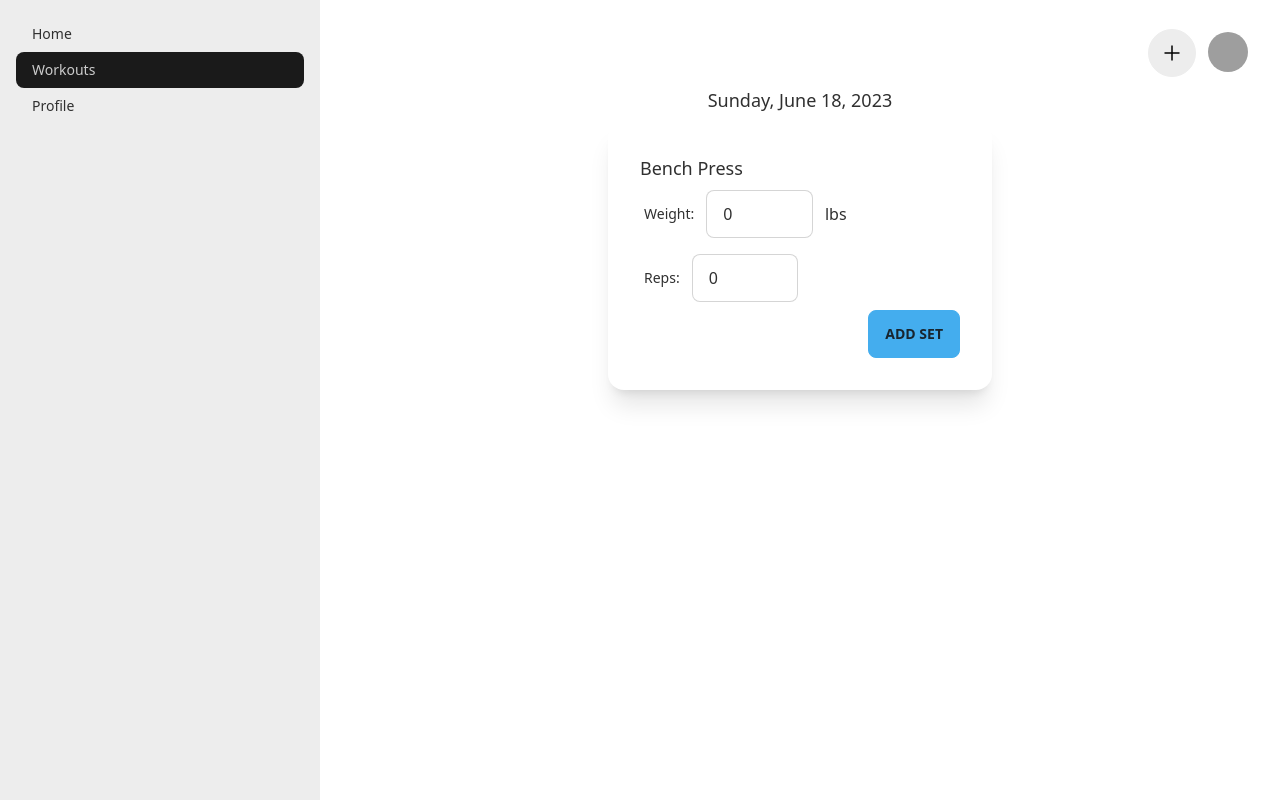
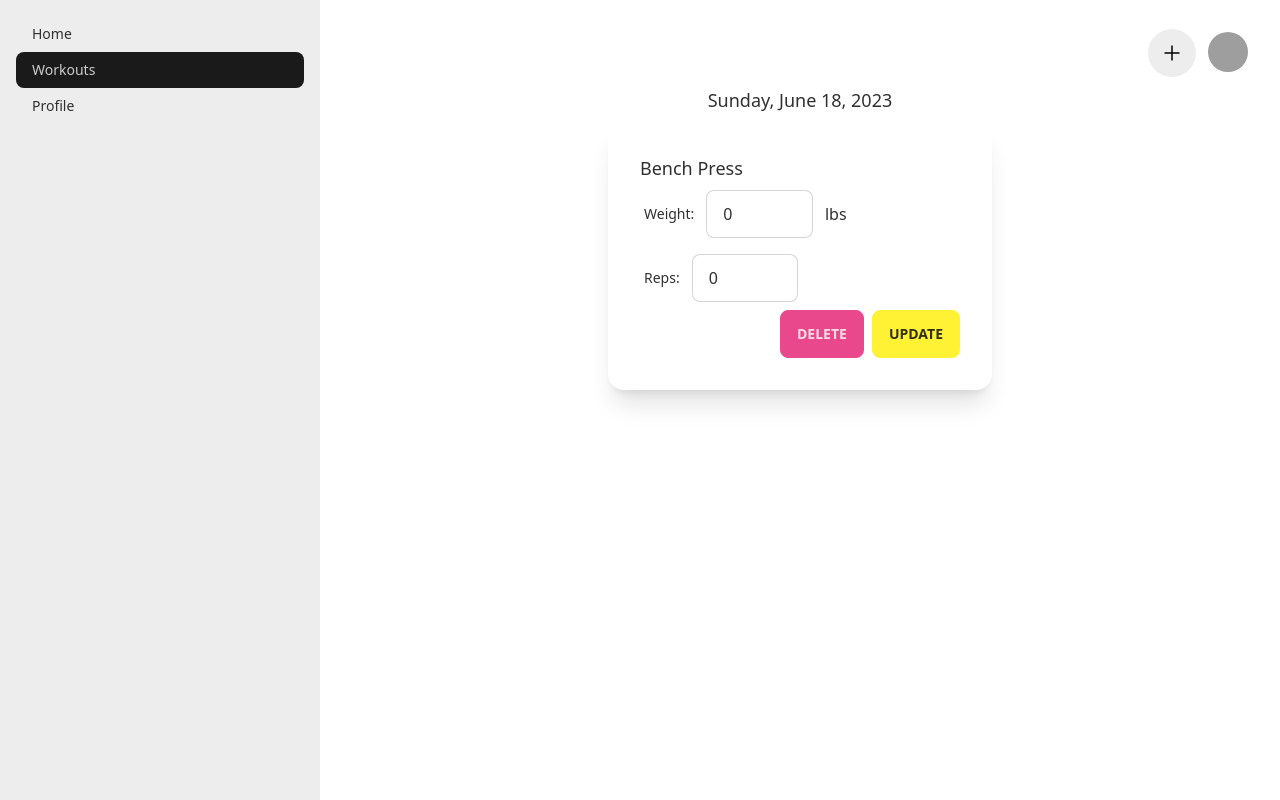
Before and after one commit to khaliltkhalil/strive, a React (Create React App) app: page /workouts/1/exercises/1 in a window 1280 px wide. Built offline with nearby package versions, Linux system fonts and the light colour scheme; data requests are answered from the project's data file; grey boxes are pictures that could not be loaded.

Commit message:
add delete and update buttons

```diff
--- a/src/components/Exercise.js
+++ b/src/components/Exercise.js
@@ -8,6 +8,7 @@ function Exercise() {
   const [exercise, setExercise] = useState({});
   const [isLoading, setIsLoading] = useState(true);
   const [sets, setSets] = useState([]);
+  const [currentSetId, setCurrentSetId] = useState("1");
   const [set, setSet] = useState({
     weight: 0,
     reps: 0,
@@ -73,6 +74,27 @@ function Exercise() {
       <Set key={set.index} set={set} />
     </div>
   ));
+
+  const addSetButton = (
+    <div className="card-actions justify-end">
+      <button className="btn btn-primary" onClick={handleAddSet}>
+        Add Set
+      </button>
+    </div>
+  );
+
+  const DeleteUpdateButtons = (
+    <div className="card-actions justify-end">
+      <button className="btn btn-secondary" onClick={handleAddSet}>
+        Delete
+      </button>
+      <button className="btn btn btn-accent" onClick={handleAddSet}>
+        Update
+      </button>
+    </div>
+  );
+  const renderedButtons = currentSetId ? DeleteUpdateButtons : addSetButton;
+
   return (
     <div className="flex flex-col gap-2 items-center">
       <h1 className="text-lg">{workout.date}</h1>
@@ -110,11 +132,7 @@ function Exercise() {
                 />
               </section>
             </div>
-            <div className="card-actions justify-end">
-              <button className="btn btn-primary" onClick={handleAddSet}>
-                Add Set
-              </button>
-            </div>
+            {renderedButtons}
           </form>
         </div>
       </div>
```
